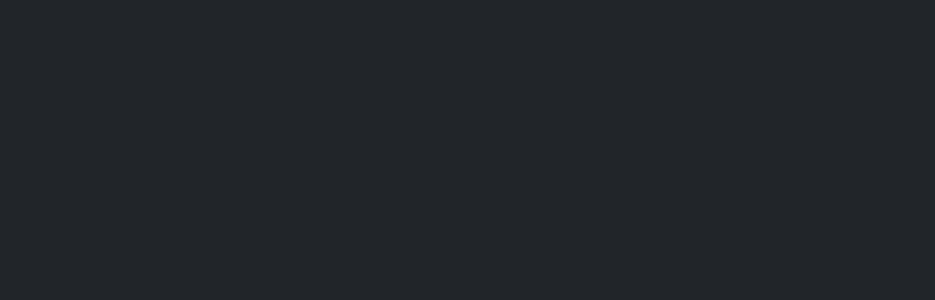
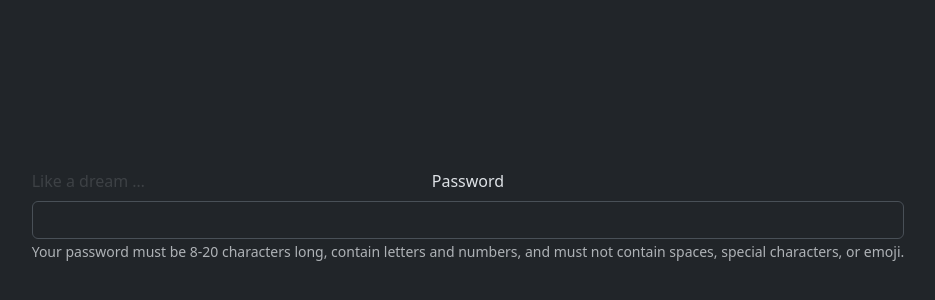
Before and after one commit to alessandrofugazza/share-a-thought-fe, a React (Create React App) app: page / in a window 1280 px wide. Shown: the part 184-484 px from the top of the page, without its empty margins (172-1107 px from the left). Built offline with nearby package versions, Linux system fonts and the light colour scheme.

Commit message:
small improvements

```diff
--- a/src/App.tsx
+++ b/src/App.tsx
@@ -1,6 +1,7 @@
 import React from "react";
 import "./assets/styles/App.scss";
-import { Home } from "./components/pages/Home";
+import { Home } from "./components/pages/home/Home";
+import { Container } from "react-bootstrap";
 
 function App() {
   return (
@@ -12,7 +13,9 @@
         </a> */}
       {/* </header> */}
       <main>
-        <Home />
+        <Container>
+          <Home />
+        </Container>
       </main>
     </div>
   );
--- a/src/assets/styles/App.scss
+++ b/src/assets/styles/App.scss
@@ -4,6 +4,11 @@
 
 .App {
     text-align: center;
-
+    min-height: 100vh;
+    display: flex;
+    flex-direction: column;
+    align-items: center;
+    justify-content: center;
+    // font-size: calc(10px + 2vmin);
 
 }
--- a/src/assets/styles/pages/_home.scss
+++ b/src/assets/styles/pages/_home.scss
@@ -1,10 +1,5 @@
 .home {
-    min-height: 100vh;
-    display: flex;
-    flex-direction: column;
-    align-items: center;
-    justify-content: center;
-    font-size: calc(10px + 2vmin);
+
 
     .intro-text {
         opacity: 0;
--- a/src/components/pages/Home.tsx
+++ /dev/null
@@ -1,7 +0,0 @@
-export const Home = () => {
-  return (
-    <section className="home">
-      <p className="intro-text">Like a dream &hellip;</p>
-    </section>
-  );
-};
--- /dev/null
+++ b/src/components/pages/home/Home.tsx
@@ -0,0 +1,10 @@
+import MessageBox from "./components/MessageBox";
+
+export const Home = () => {
+  return (
+    <section className="home">
+      <p className="intro-text position-absolute ">Like a dream &hellip;</p>
+      <MessageBox />
+    </section>
+  );
+};
--- /dev/null
+++ b/src/components/pages/home/components/MessageBox.tsx
@@ -0,0 +1,16 @@
+import Form from "react-bootstrap/Form";
+
+function MessageBox() {
+  return (
+    <>
+      <Form.Label htmlFor="inputPassword5">Password</Form.Label>
+      <Form.Control type="password" id="inputPassword5" aria-describedby="passwordHelpBlock" />
+      <Form.Text id="passwordHelpBlock" muted>
+        Your password must be 8-20 characters long, contain letters and numbers, and must not contain spaces, special
+        characters, or emoji.
+      </Form.Text>
+    </>
+  );
+}
+
+export default MessageBox;
```
